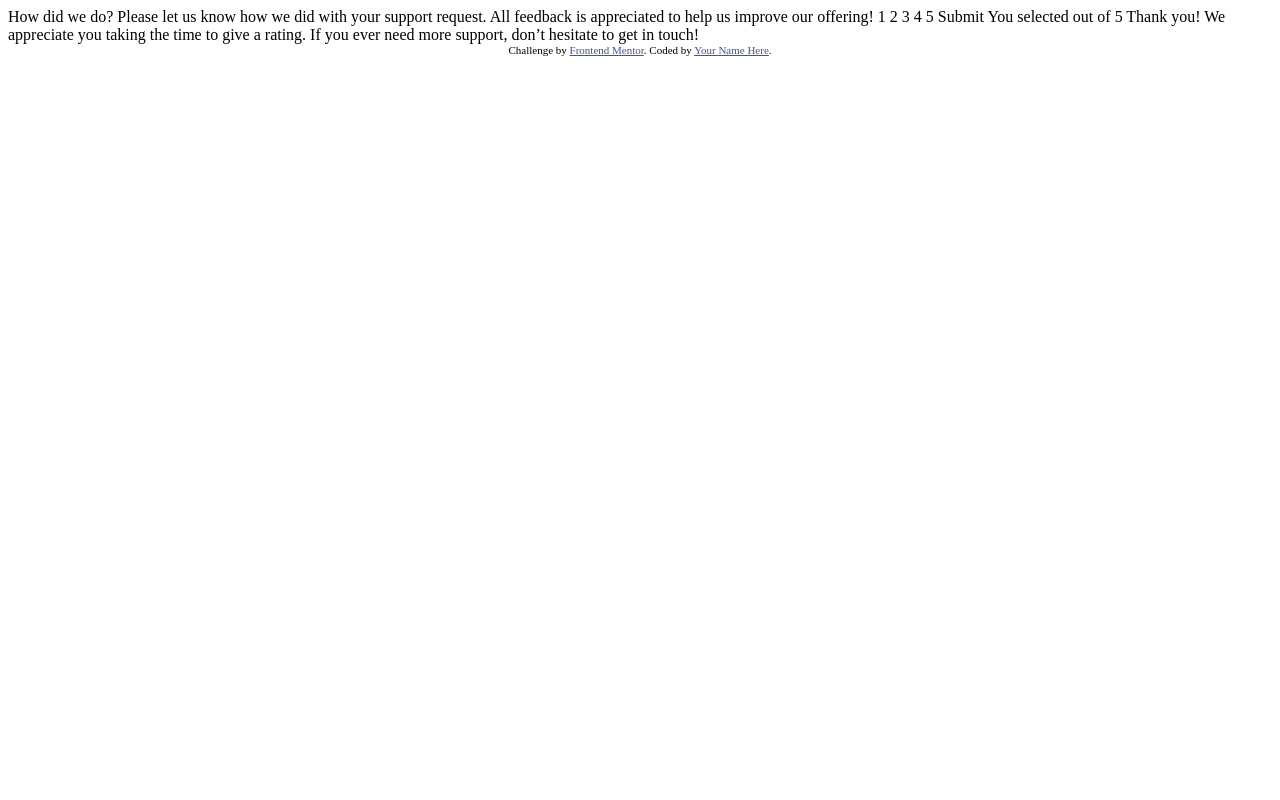
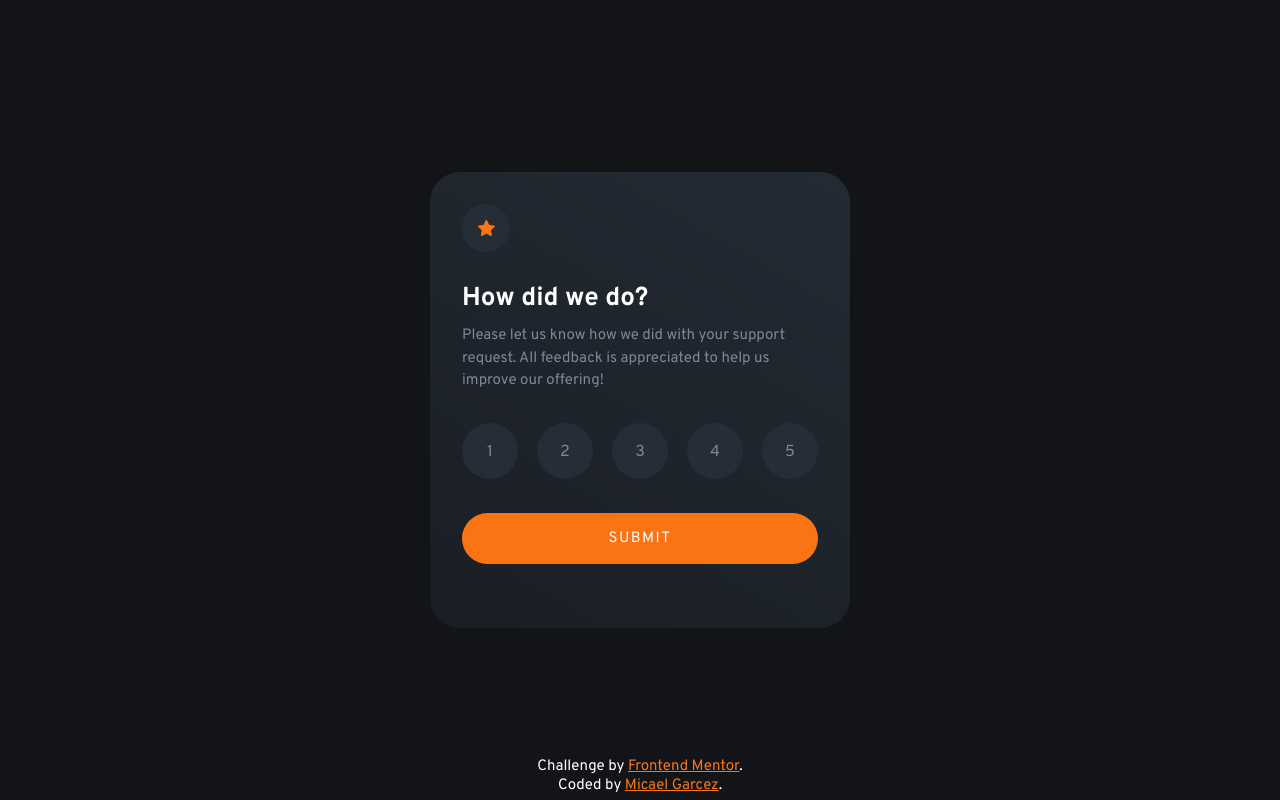
Before and after one commit to micaelsgarcez/interactive-rating-component, a plain HTML site: page index.html in a window 1280 px wide. Drawn offline with Linux system fonts and the light colour scheme.

Commit message:
Update Challenge

```diff
--- /dev/null
+++ b/app.js
@@ -0,0 +1,15 @@
+window.onload = () => {
+  const form = document.querySelector('form')
+  form.onsubmit = (e) => {
+    e.preventDefault()
+
+    const rating = document.querySelector('input[name="rating"]:checked').value
+
+    const contentRating = document.querySelector('.content-rating')
+    const contentThank = document.querySelector('.content-thank')
+    const badge = document.querySelector('.badge')
+    badge.innerHTML = `You selected ${rating} out of 5`
+    contentRating.classList.add('hidden')
+    contentThank.classList.remove('hidden')
+  }
+}
--- a/index.html
+++ b/index.html
@@ -1,49 +1,89 @@
 <!DOCTYPE html>
 <html lang="en">
-<head>
-  <meta charset="UTF-8">
-  <meta name="viewport" content="width=device-width, initial-scale=1.0"> <!-- displays site properly based on user's device -->
+  <head>
+    <meta charset="UTF-8" />
+    <meta name="viewport" content="width=device-width, initial-scale=1.0" />
+    <!-- displays site properly based on user's device -->
 
-  <link rel="icon" type="image/png" sizes="32x32" href="./images/favicon-32x32.png">
+    <link
+      rel="icon"
+      type="image/png"
+      sizes="32x32"
+      href="./images/favicon-32x32.png"
+    />
 
-  <title>Frontend Mentor | Interactive rating component</title>
+    <title>Frontend Mentor | Interactive rating component</title>
 
-  <!-- Feel free to remove these styles or customise in your own stylesheet 👍 -->
-  <style>
-    .attribution { font-size: 11px; text-align: center; }
-    .attribution a { color: hsl(228, 45%, 44%); }
-  </style>
-</head>
-<body>
+    <link rel="preconnect" href="https://fonts.googleapis.com" />
+    <link rel="preconnect" href="https://fonts.gstatic.com" crossorigin />
+    <link
+      href="https://fonts.googleapis.com/css2?family=Overpass:wght@400;700&display=swap"
+      rel="stylesheet"
+    />
 
-  <!-- Rating state start -->
+    <link rel="stylesheet" href="./styles.css" />
+  </head>
+  <body>
+    <main>
+      <div class="card">
+        <div class="content-rating">
+          <div class="icon">
+            <img src="./images/icon-star.svg" alt="Icon Star" />
+          </div>
+          <h1 class="title">How did we do?</h1>
+          <p class="description">
+            Please let us know how we did with your support request. All
+            feedback is appreciated to help us improve our offering!
+          </p>
+          <form>
+            <div class="rating">
+              <div>
+                <input type="radio" id="one" name="rating" value="1" />
+                <label for="one">1</label><br />
+              </div>
+              <div>
+                <input type="radio" id="two" name="rating" value="2" />
+                <label for="two">2</label><br />
+              </div>
+              <div>
+                <input type="radio" id="three" name="rating" value="3" />
+                <label for="three">3</label><br />
+              </div>
+              <div>
+                <input type="radio" id="four" name="rating" value="4" />
+                <label for="four">4</label><br />
+              </div>
+              <div>
+                <input type="radio" id="five" name="rating" value="5" />
+                <label for="five">5</label><br />
+              </div>
+            </div>
+            <button type="submit">Submit</button>
+          </form>
+        </div>
+        <div class="content-thank hidden">
+          <img
+            src="./images/illustration-thank-you.svg"
+            alt="Illustration with note, credit card and smartphone"
+          />
+          <span class="badge">You selected 4 out of 5</span>
+          <h2 class="title">Thank you!</h2>
+          <p class="description">
+            We appreciate you taking the time to give a rating. If you ever need
+            more support, don't hesitate to get in touch!
+          </p>
+        </div>
+      </div>
+    </main>
+    <div class="attribution">
+      Challenge by
+      <a
+        href="https://www.frontendmentor.io?ref=challengemicaelsgarcez"
+        target="_blank"
+        >Frontend Mentor</a
+      >. Coded by <a href="https://micaelweb.com.br">Micael Garcez</a>.
+    </div>
 
-  How did we do?
-
-  Please let us know how we did with your support request. All feedback is appreciated
-  to help us improve our offering!
-
-  1 2 3 4 5
-
-  Submit
-
-  <!-- Rating state end -->
-
-  <!-- Thank you state start -->
-
-  You selected <!-- Add rating here --> out of 5
-
-  Thank you!
-
-  We appreciate you taking the time to give a rating. If you ever need more support,
-  don’t hesitate to get in touch!
-
-  <!-- Thank you state end -->
-
-
-  <div class="attribution">
-    Challenge by <a href="https://www.frontendmentor.io?ref=challenge" target="_blank">Frontend Mentor</a>.
-    Coded by <a href="#">Your Name Here</a>.
-  </div>
-</body>
+    <script src="./app.js"></script>
+  </body>
 </html>
--- /dev/null
+++ b/styles.css
@@ -0,0 +1,207 @@
+* {
+  padding: 0;
+  margin: 0;
+  box-sizing: border-box;
+}
+
+img {
+  max-width: 100%;
+}
+
+a {
+  color: var(--primary-color);
+}
+
+:root {
+  --primary-color: hsl(25, 97%, 53%);
+  --white-color: hsl(0, 0%, 100%);
+  --light-gray-color: hsl(217, 12%, 63%);
+  --medium-gray: hsl(216, 12%, 54%);
+  --dark-blue-color: hsl(213, 19%, 18%);
+  --very-dark-blue-color: hsl(216, 12%, 8%);
+}
+
+body,
+button {
+  font-family: 'Overpass', sans-serif;
+  font-size: 0.9375rem;
+}
+
+main {
+  min-height: 100vh;
+  width: 100%;
+  display: flex;
+  align-items: center;
+  justify-content: center;
+  background-color: var(--very-dark-blue-color);
+  color: var(--white-color);
+  padding: 1rem;
+}
+
+.content-rating,
+.content-thank {
+  transition: opacity 0.3s;
+}
+
+.card {
+  background: rgb(37, 45, 55);
+  background: linear-gradient(
+    210deg,
+    rgba(37, 45, 55, 0.9) 0%,
+    rgba(37, 45, 55, 0.4) 100%
+  );
+  padding: 2rem 1.5rem;
+  border-radius: 15px;
+  max-width: 420px;
+}
+
+.hidden {
+  height: 0;
+  overflow: hidden;
+  opacity: 0;
+}
+
+.icon {
+  display: flex;
+  align-items: center;
+  justify-content: center;
+  height: 3rem;
+  width: 3rem;
+  border-radius: 50%;
+  background: var(--dark-blue-color);
+  margin-bottom: 20px;
+  /* box-shadow: 0 0 3px var(--very-dark-blue-color); */
+}
+
+.title {
+  font-weight: 700;
+  font-size: 26px;
+  margin-bottom: 10px;
+}
+
+.description {
+  line-height: 1.5;
+  margin-bottom: 30px;
+  color: var(--medium-gray);
+}
+
+.rating {
+  display: flex;
+  align-items: center;
+  justify-content: space-between;
+  margin-bottom: 5px;
+}
+
+.rating input {
+  display: none;
+}
+
+.rating label {
+  display: flex;
+  align-items: center;
+  justify-content: center;
+  height: 3rem;
+  width: 3rem;
+  border-radius: 50%;
+  background: var(--dark-blue-color);
+  padding-top: 3px;
+  font-size: 0.875rem;
+  color: var(--medium-gray);
+  transition: 0.3s;
+  cursor: pointer;
+}
+
+.rating label:hover {
+  background-color: var(--light-gray-color);
+  color: var(--white-color);
+}
+
+.rating input:checked ~ label {
+  background-color: var(--primary-color);
+  color: var(--white-color);
+}
+
+button {
+  border: none;
+  width: 100%;
+  padding: 1rem 0;
+  border-radius: 50px;
+  text-transform: uppercase;
+  display: block;
+  margin-bottom: 0px;
+  background-color: var(--primary-color);
+  color: var(--white-color);
+  letter-spacing: 1.5px;
+  transition: 0.3s;
+  cursor: pointer;
+}
+
+button:hover {
+  background-color: var(--white-color);
+  color: var(--primary-color);
+}
+
+.content-thank {
+  display: flex;
+  align-items: center;
+  justify-content: center;
+  flex-direction: column;
+  text-align: center;
+}
+
+.content-thank img {
+  margin-bottom: 20px;
+}
+
+.content-thank .badge {
+  background-color: var(--dark-blue-color);
+  color: var(--primary-color);
+  display: inline-block;
+  margin-bottom: 20px;
+  padding: 0.6rem 1rem 0.5rem;
+  border-radius: 2rem;
+  line-height: 1;
+}
+
+@media (min-width: 425px) {
+  .card {
+    border-radius: 30px;
+    padding: 2rem;
+  }
+
+  .icon {
+    margin-bottom: 30px;
+  }
+
+  .rating {
+    margin-bottom: 15px;
+  }
+
+  .rating label {
+    height: 3.5rem;
+    width: 3.5rem;
+    font-size: 1rem;
+  }
+
+  .content-thank {
+    padding: 1rem;
+  }
+
+  .content-thank .badge {
+    margin-bottom: 30px;
+  }
+
+  .content-thank .description {
+    margin: 0;
+  }
+}
+
+.attribution {
+  position: fixed;
+  bottom: 5px;
+  left: 50%;
+  transform: translateX(-50%);
+  width: 235px;
+  text-align: center;
+  color: var(--white-color);
+}
```
Also changed, not shown: 2 other files.
